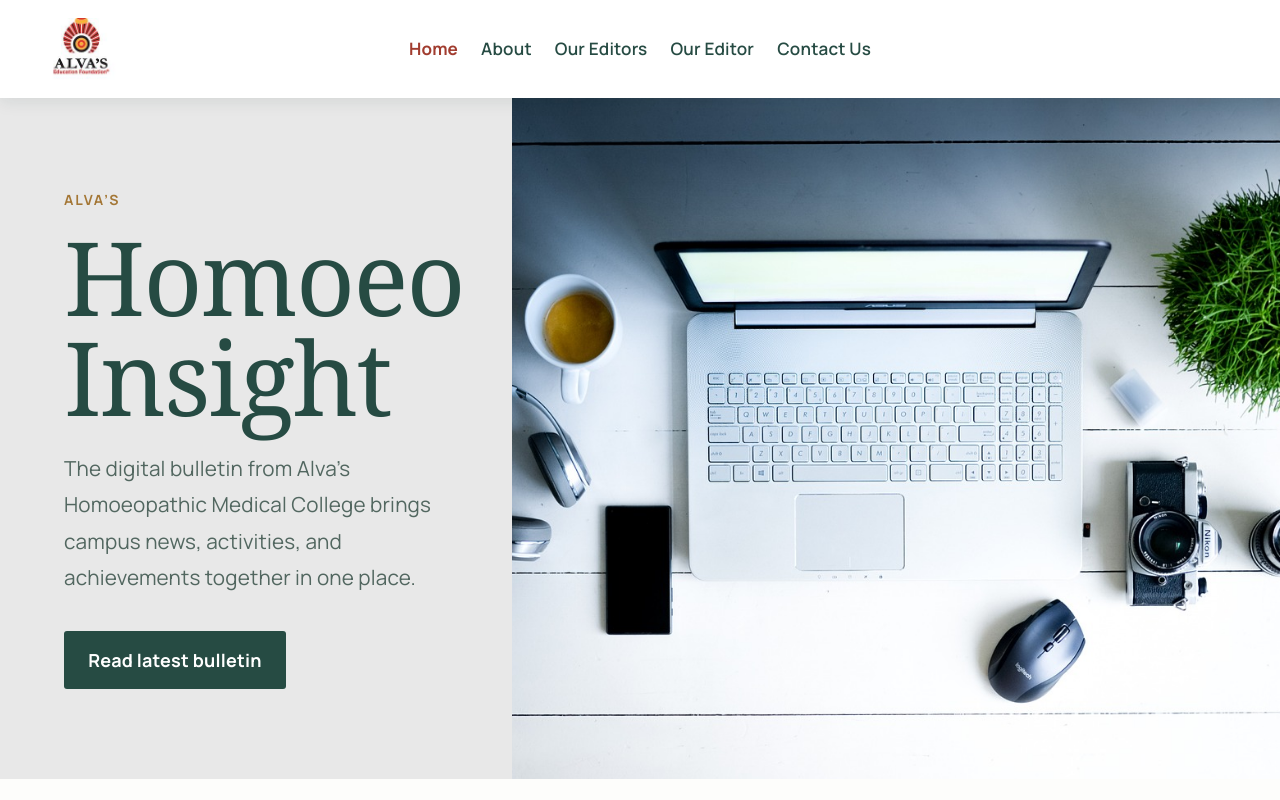
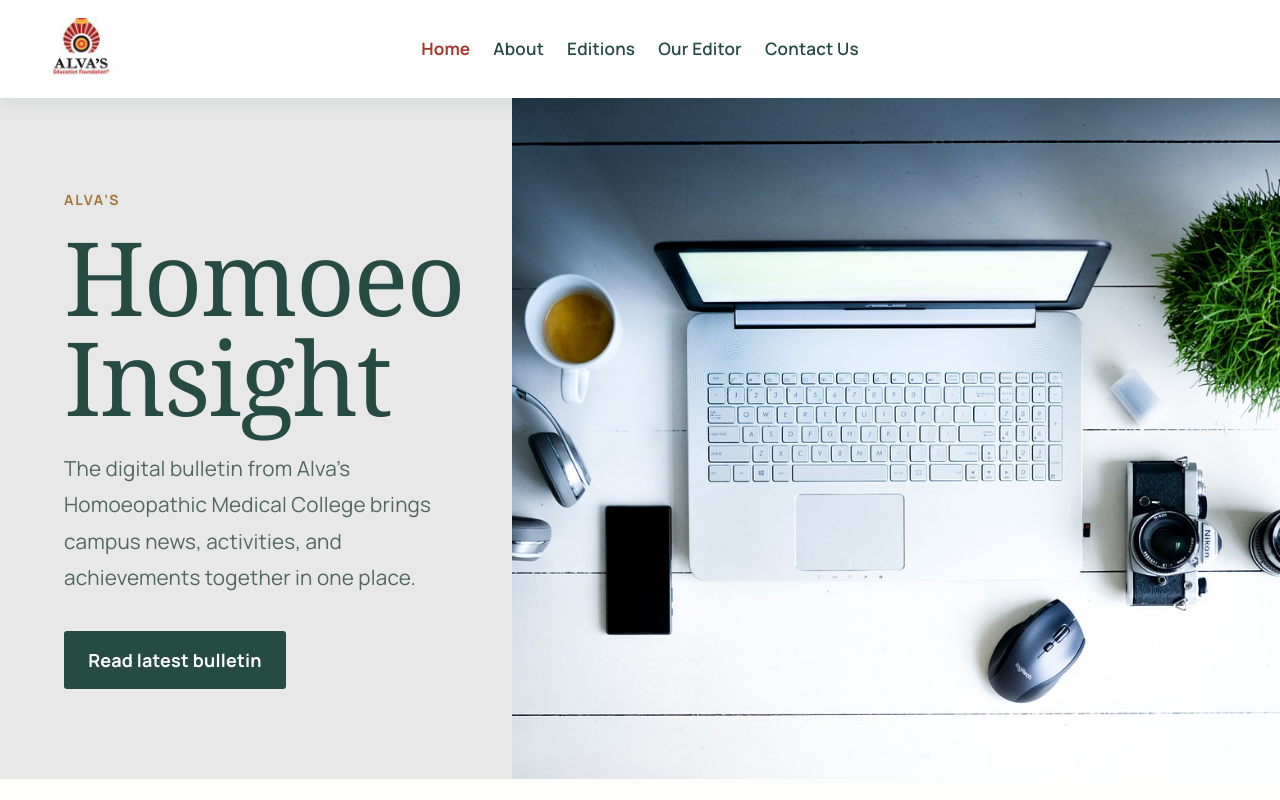
Before and after one commit to anoop139/alvas-homoeopathy-frontend, a React (Vite) app: page /bulletin/bulletinHome in a window 1280 px wide. Shown: the top 800 px of the page. Built offline with nearby package versions, Linux system fonts and the light colour scheme.

Commit message:
Corrected the nav item

```diff
--- a/src/Components/Bulletin/InsightNav.jsx
+++ b/src/Components/Bulletin/InsightNav.jsx
@@ -8,7 +8,7 @@ const insightHome = 'https://alvashomoeopathy.com/Insight/Home.html'
 const links = [
   { label: 'Home', to: '/bulletin/bulletinHome' },
   { label: 'About', to: '/bulletin/bulletinAbout' },
-  { label: 'Our Editors', to: '/bulletin/editions' },
+  { label: 'Editions', to: '/bulletin/editions' },
   { label: 'Our Editor', to: '/bulletin/our-editor' },
   { label: 'Contact Us', to: '/bulletin/contact' },
 ]
```
